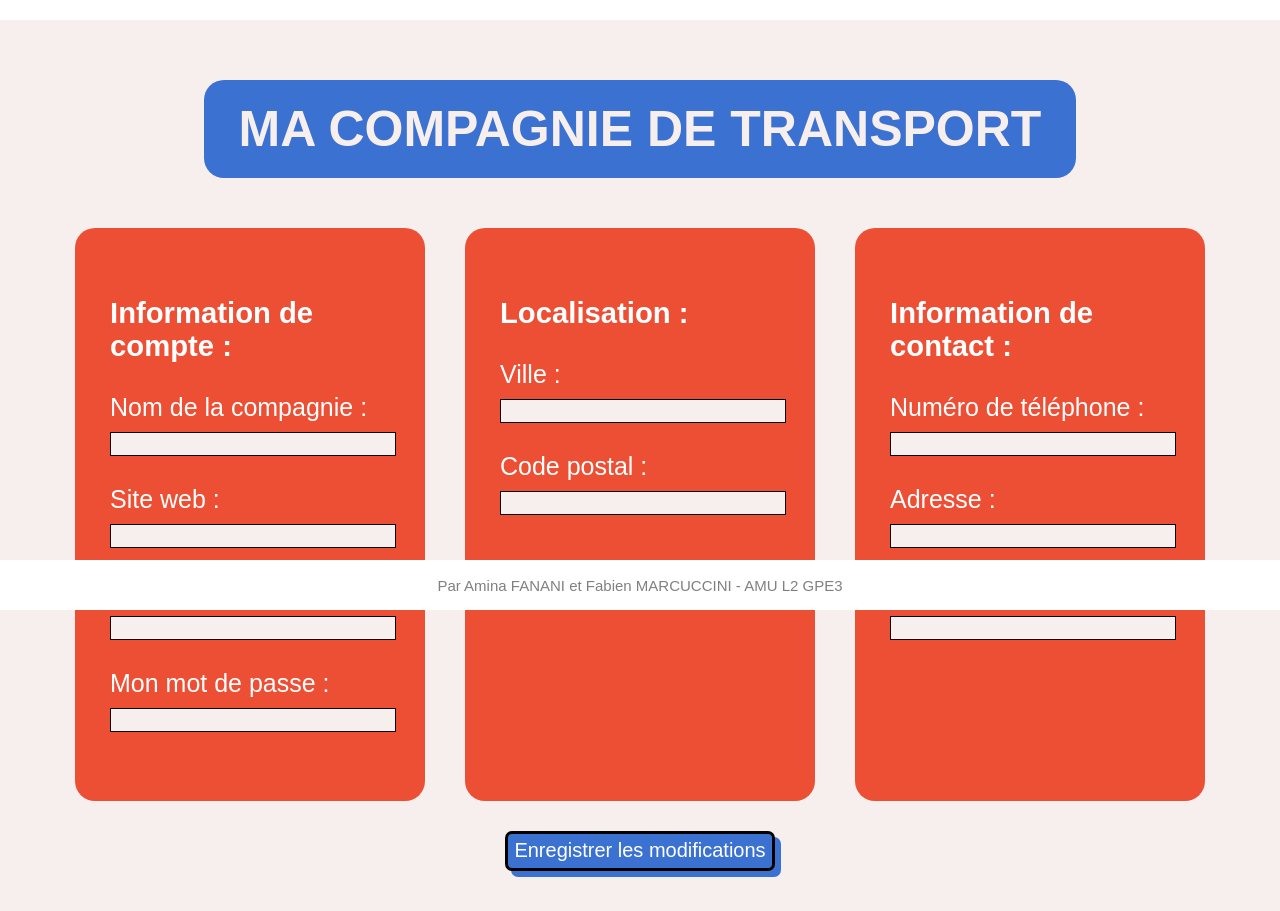
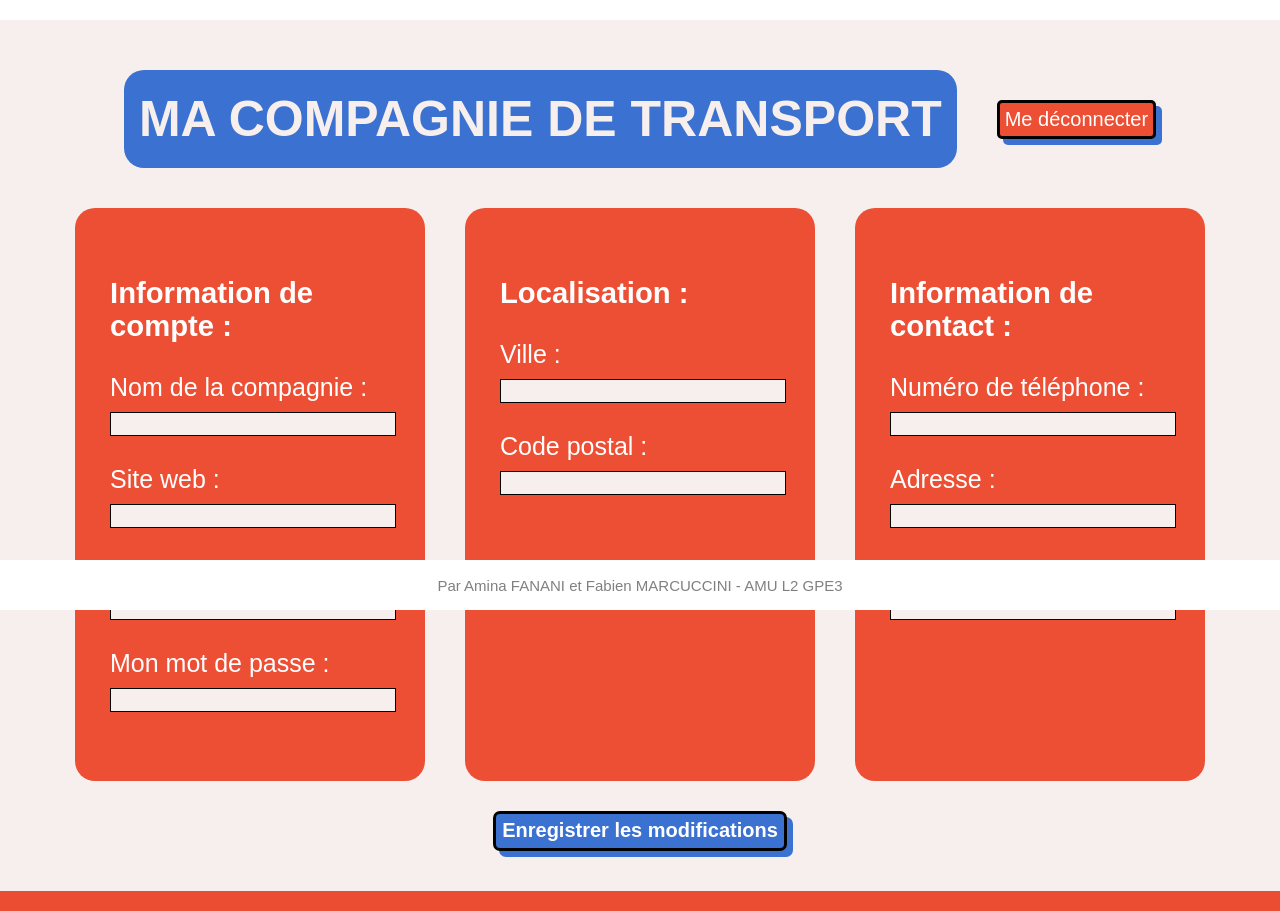
Before and after one commit to fabien-mrccc/univ-s4-web-project-transport_objet_perdu, a Flask app: page /ma-compagnie-de-transport in a window 1280 px wide. Shown: the part 190-1101 px from the top of the page. Run offline with Flask 3, Linux system fonts and the light colour scheme.

Commit message:
add disconnect button

```diff
--- a/static/script.js
+++ b/static/script.js
@@ -6,15 +6,33 @@ function main() {
 
     let leftHomeButton = document.getElementById('leftHomeButton');
     let rightHomeButton = document.getElementById('rightHomeButton');
+    let disconnectButton = document.getElementById('disconnectButton');
 
     buttonEventListener(leftHomeButton, "/recuperer-objet-perdu");
     buttonEventListener(rightHomeButton, "/ma-compagnie-de-transport");
+    buttonEventListener(disconnectButton, "/deconnexion-compagnie-transport", true);
 }
 
-function buttonEventListener(button, page) {
-    button.addEventListener('click', function() {
-        redirect(page);
-    });
+function buttonEventListener(button, page, isPost = false) {
+    if (button != null) {
+        button.addEventListener('click', function() {
+
+            if (isPost) {
+                postRedirect(page);
+            }
+            else {
+                redirect(page);
+            }
+        });
+    }
+}
+
+function postRedirect(page) {
+    let form = document.createElement('form');
+    document.body.appendChild(form);
+    form.method = 'post';
+    form.action = page;
+    form.submit();
 }
 
 function redirect(page) {
--- a/static/style.css
+++ b/static/style.css
@@ -62,6 +62,7 @@ footer {
 button {
     border: 3px solid black;
     color: white;
+    font-weight: 500;
 }
 
 button:hover {
@@ -74,6 +75,13 @@ button:hover {
 
 .red-button {
     background-color: var(--red);
+}
+
+.disconnect-button {
+    font-size: 20px;
+    margin: 20px;
+    border-radius: 5px;
+    padding: 5px;
 }
 
 /*########################
@@ -119,7 +127,6 @@ button:hover {
     height: 50vh;
     width: 40vw;
     font-size: 40px;
-    font-weight: 500;
     padding: 3vw;
     margin: 20px;
     border-radius: 20px;
@@ -142,17 +149,15 @@ button:hover {
 
 .h2-container {
     display: flex;
-    flex-direction: column;
     justify-content: center;
     align-items: center;
-    background-color: var(--blue);
-    padding: 0 15px 0 15px;
     color: var(--brightred);
-    margin: 30px;
-    border-radius: 20px;
 }
 
 h2 {
+    padding: 20px 15px 20px 15px;
+    border-radius: 20px;
+    background-color: var(--blue);
     font-size: 50px;
     margin: 20px;
 }
@@ -222,6 +227,7 @@ input[type="text"] {
     background-color: var(--blue);
     font-family: Arial, Helvetica, sans-serif;
     font-size: 20px;
+    font-weight: 600;
 }
 
 /*########################
--- a/templates/ma_compagnie_de_transport.html
+++ b/templates/ma_compagnie_de_transport.html
@@ -3,6 +3,7 @@
     <div class="main-container">
         <div class="h2-container">
             <h2>MA COMPAGNIE DE TRANSPORT</h2>
+            <button class="disconnect-button red-button blue-box-shadow" id="disconnectButton">Me déconnecter</button>
         </div>
             <form action="/ma-compagnie-de-transport" method="post">
                 <div class="sub-form-container">
@@ -39,7 +40,7 @@
                             <input type="text" id="phone_number" name="phone_number"><br><br>
                             <label for="address">Adresse :</label><br>
                             <input type="text" id="address" name="address"><br><br>
-                            <label for="contact_page">Page de contact :</label><br>
+                            <label for="contact_page">Lien page de contact :</label><br>
                             <input type="text" id="contact_page" name="contact_page"><br><br>
                         </div>
                     </div>
```
